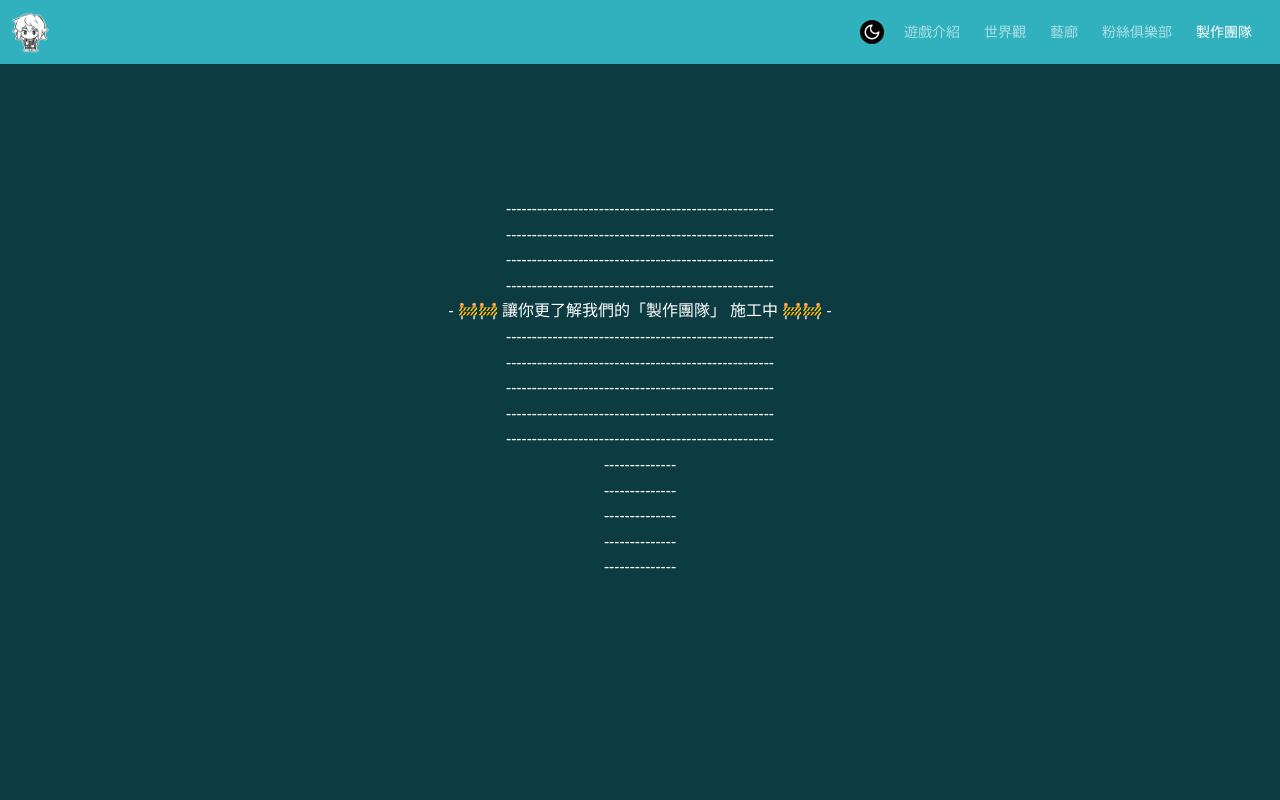
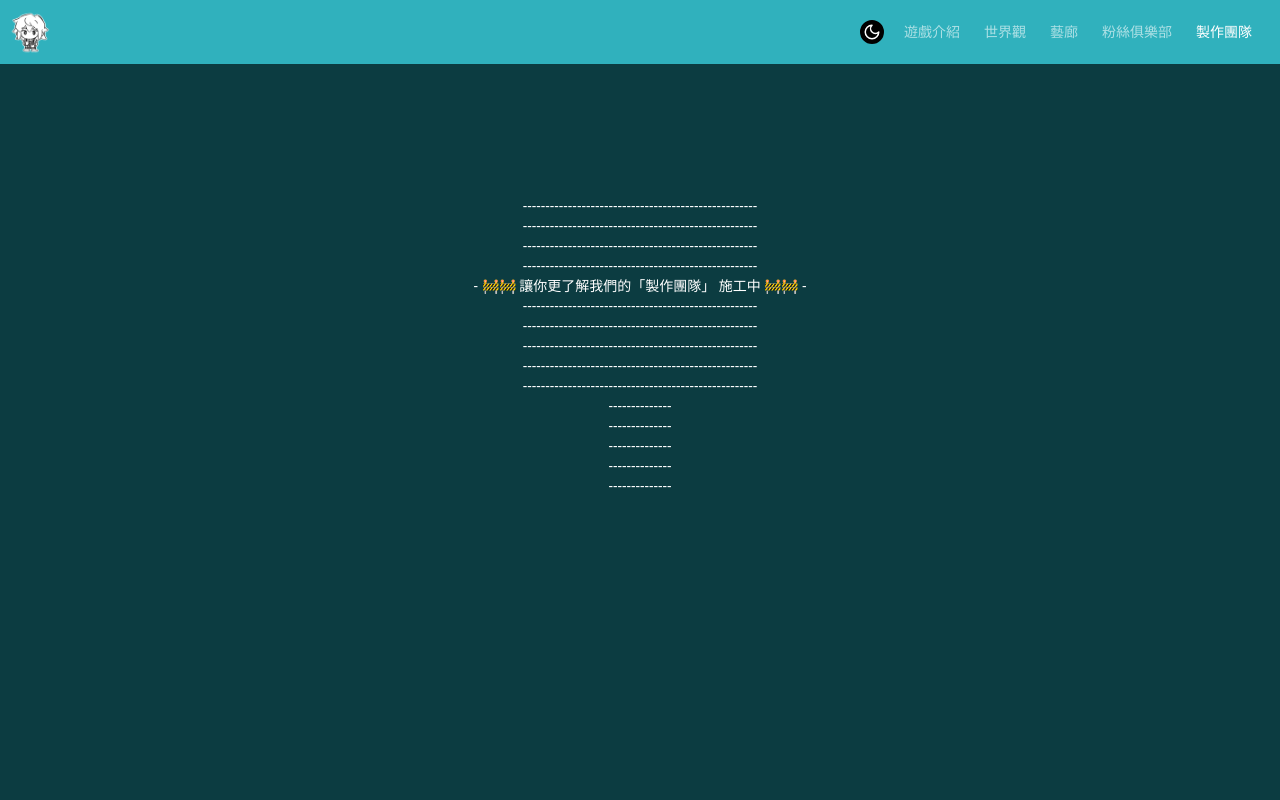
Before and after one commit to xiaaaaaa/LUCID-gameWebsite, a React (Vite) app: page /team in a window 1280 px wide. Shown: the top 800 px of the page. Built offline with nearby package versions, Linux system fonts and the light colour scheme.

Commit message:
其他建制中頁面 RWD

```diff
--- a/src/pages/ArtGalleryPage.jsx
+++ b/src/pages/ArtGalleryPage.jsx
@@ -7,22 +7,22 @@ function ArtGalleryPage() {
             <Nav />
             <div className="content-container">
                 <div className="flex justify-center  h-screen">
-                    <div className="mt-25">
-                        <p>----------------------------------------------------</p>
-                        <p>----------------------------------------------------</p>
-                        <p>----------------------------------------------------</p>
-                        <p>----------------------------------------------------</p>
-                        <p>------ 🚧🚧 供你看畫的「藝廊」 施工中 🚧🚧 --------</p>
-                        <p>----------------------------------------------------</p>
-                        <p>----------------------------------------------------</p>
-                        <p>----------------------------------------------------</p>
-                        <p>----------------------------------------------------</p>
-                        <p>----------------------------------------------------</p>
-                        <p>--------------</p>
-                        <p>--------------</p>
-                        <p>--------------</p>
-                        <p>--------------</p>
-                        <p>--------------</p>
+                    <div className="mt-50 sm:mt-25">
+                        <p className="text-[10px] sm:text-sm">----------------------------------------------------</p>
+                        <p className="text-[10px] sm:text-sm">----------------------------------------------------</p>
+                        <p className="text-[10px] sm:text-sm">----------------------------------------------------</p>
+                        <p className="text-[10px] sm:text-sm">----------------------------------------------------</p>
+                        <p className="text-[10px] sm:text-sm">------ 🚧🚧 供你看畫的「藝廊」 施工中 🚧🚧 --------</p>
+                        <p className="text-[10px] sm:text-sm">----------------------------------------------------</p>
+                        <p className="text-[10px] sm:text-sm">----------------------------------------------------</p>
+                        <p className="text-[10px] sm:text-sm">----------------------------------------------------</p>
+                        <p className="text-[10px] sm:text-sm">----------------------------------------------------</p>
+                        <p className="text-[10px] sm:text-sm">----------------------------------------------------</p>
+                        <p className="text-[10px] sm:text-sm">--------------</p>
+                        <p className="text-[10px] sm:text-sm">--------------</p>
+                        <p className="text-[10px] sm:text-sm">--------------</p>
+                        <p className="text-[10px] sm:text-sm">--------------</p>
+                        <p className="text-[10px] sm:text-sm">--------------</p>
                     </div>
                 </div>
             </div>
--- a/src/pages/FanClubPage.jsx
+++ b/src/pages/FanClubPage.jsx
@@ -7,22 +7,22 @@ function FanClubPage() {
             <Nav />
             <div className="content-container">
                 <div className="flex justify-center  h-screen">
-                    <div className="mt-25">
-                        <p>----------------------------------------------------</p>
-                        <p>----------------------------------------------------</p>
-                        <p>----------------------------------------------------</p>
-                        <p>----------------------------------------------------</p>
-                        <p>---- 🚧🚧 屬於你的 「粉絲俱樂部」 施工中 🚧🚧 -----</p>
-                        <p>----------------------------------------------------</p>
-                        <p>----------------------------------------------------</p>
-                        <p>----------------------------------------------------</p>
-                        <p>----------------------------------------------------</p>
-                        <p>----------------------------------------------------</p>
-                        <p>--------------</p>
-                        <p>--------------</p>
-                        <p>--------------</p>
-                        <p>--------------</p>
-                        <p>--------------</p>
+                    <div className="mt-50 sm:mt-25">
+                        <p className="text-[10px] sm:text-sm">----------------------------------------------------</p>
+                        <p className="text-[10px] sm:text-sm">----------------------------------------------------</p>
+                        <p className="text-[10px] sm:text-sm">----------------------------------------------------</p>
+                        <p className="text-[10px] sm:text-sm">----------------------------------------------------</p>
+                        <p className="text-[10px] sm:text-sm">---- 🚧🚧 屬於你的 「粉絲俱樂部」 施工中 🚧🚧 -----</p>
+                        <p className="text-[10px] sm:text-sm">----------------------------------------------------</p>
+                        <p className="text-[10px] sm:text-sm">----------------------------------------------------</p>
+                        <p className="text-[10px] sm:text-sm">----------------------------------------------------</p>
+                        <p className="text-[10px] sm:text-sm">----------------------------------------------------</p>
+                        <p className="text-[10px] sm:text-sm">----------------------------------------------------</p>
+                        <p className="text-[10px] sm:text-sm">--------------</p>
+                        <p className="text-[10px] sm:text-sm">--------------</p>
+                        <p className="text-[10px] sm:text-sm">--------------</p>
+                        <p className="text-[10px] sm:text-sm">--------------</p>
+                        <p className="text-[10px] sm:text-sm">--------------</p>
                     </div>
                 </div>
             </div>
--- a/src/pages/TeamPage.jsx
+++ b/src/pages/TeamPage.jsx
@@ -7,22 +7,22 @@ function TeamPage() {
             <Nav />
             <div className="content-container">
                 <div className="flex justify-center  h-screen ">
-                    <div className="mt-25">
-                        <p>----------------------------------------------------</p>
-                        <p>----------------------------------------------------</p>
-                        <p>----------------------------------------------------</p>
-                        <p>----------------------------------------------------</p>
-                        <p>- 🚧🚧 讓你更了解我們的「製作團隊」 施工中 🚧🚧 -</p>
-                        <p>----------------------------------------------------</p>
-                        <p>----------------------------------------------------</p>
-                        <p>----------------------------------------------------</p>
-                        <p>----------------------------------------------------</p>
-                        <p>----------------------------------------------------</p>
-                        <p>--------------</p>
-                        <p>--------------</p>
-                        <p>--------------</p>
-                        <p>--------------</p>
-                        <p>--------------</p>
+                    <div className="mt-50 sm:mt-25">
+                        <p className="text-[10px] sm:text-sm">----------------------------------------------------</p>
+                        <p className="text-[10px] sm:text-sm">----------------------------------------------------</p>
+                        <p className="text-[10px] sm:text-sm">----------------------------------------------------</p>
+                        <p className="text-[10px] sm:text-sm">----------------------------------------------------</p>
+                        <p className="text-[10px] sm:text-sm">- 🚧🚧 讓你更了解我們的「製作團隊」 施工中 🚧🚧 -</p>
+                        <p className="text-[10px] sm:text-sm">----------------------------------------------------</p>
+                        <p className="text-[10px] sm:text-sm">----------------------------------------------------</p>
+                        <p className="text-[10px] sm:text-sm">----------------------------------------------------</p>
+                        <p className="text-[10px] sm:text-sm">----------------------------------------------------</p>
+                        <p className="text-[10px] sm:text-sm">----------------------------------------------------</p>
+                        <p className="text-[10px] sm:text-sm">--------------</p>
+                        <p className="text-[10px] sm:text-sm">--------------</p>
+                        <p className="text-[10px] sm:text-sm">--------------</p>
+                        <p className="text-[10px] sm:text-sm">--------------</p>
+                        <p className="text-[10px] sm:text-sm">--------------</p>
                     </div>
                 </div>
             </div>
```
